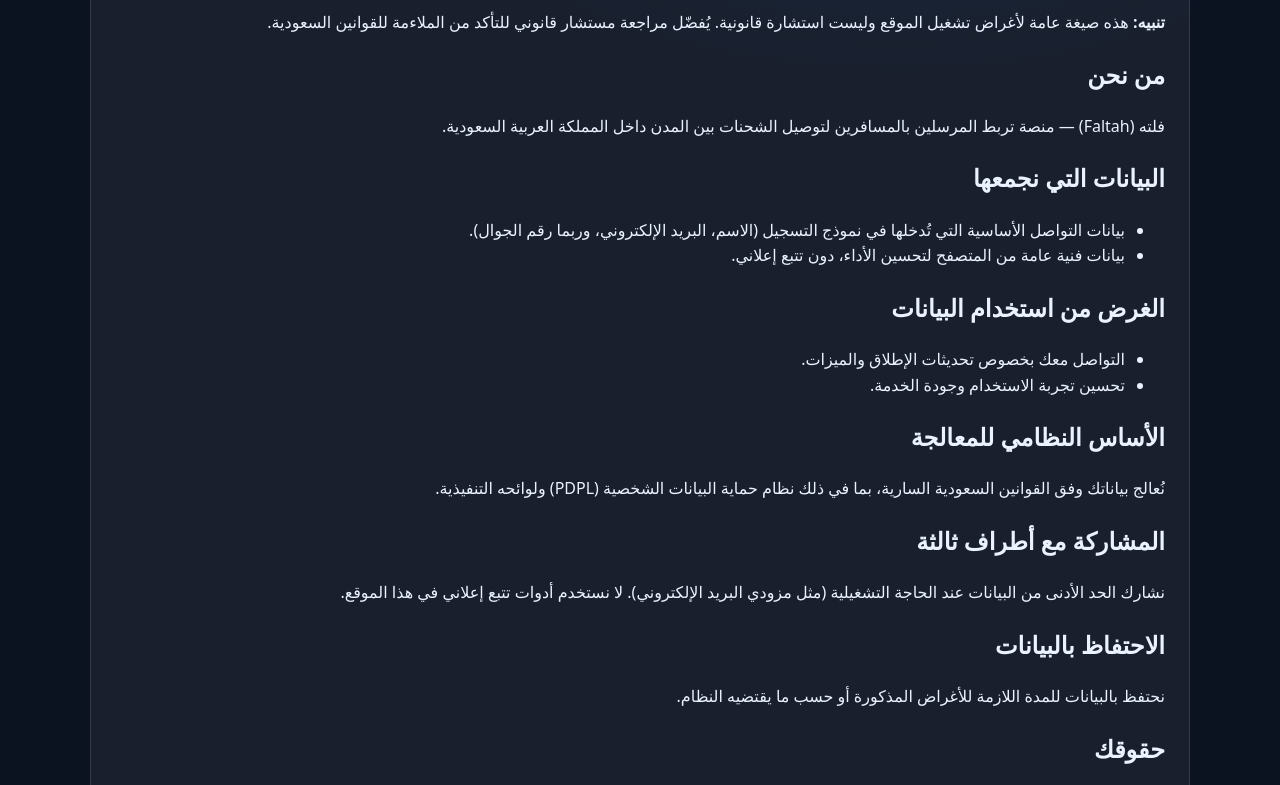
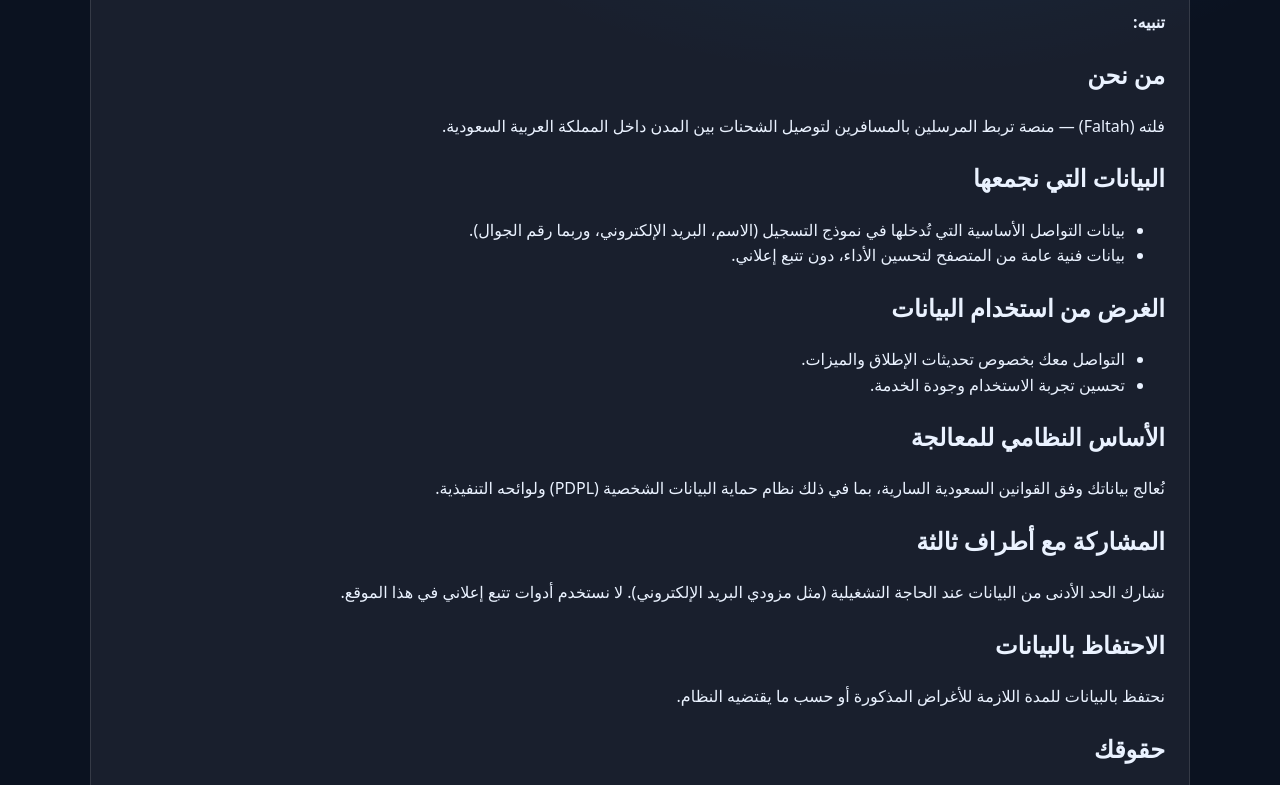
Before and after one commit to im7my/Landing-page-for-faltah, a plain HTML site: page privacy.html in a window 1280 px wide. Shown: the part 133-918 px from the top of the page. Drawn offline with Linux system fonts and the light colour scheme.

Commit message:
Update privacy.html

```diff
--- a/privacy.html
+++ b/privacy.html
@@ -9,8 +9,7 @@
 <body>
   <main class="container section glass" style="margin-top:24px; padding:24px">
     <h1>سياسة الخصوصية (نسخة موجزة)</h1>
-    <p><strong>تنبيه:</strong> هذه صيغة عامة لأغراض تشغيل الموقع وليست استشارة قانونية. يُفضّل مراجعة مستشار قانوني للتأكد من الملاءمة للقوانين السعودية.</p>
-
+    <p><strong>تنبيه:</strong>
     <h2>من نحن</h2>
     <p>فلته (Faltah) — منصة تربط المرسلين بالمسافرين لتوصيل الشحنات بين المدن داخل المملكة العربية السعودية.</p>
 
```
